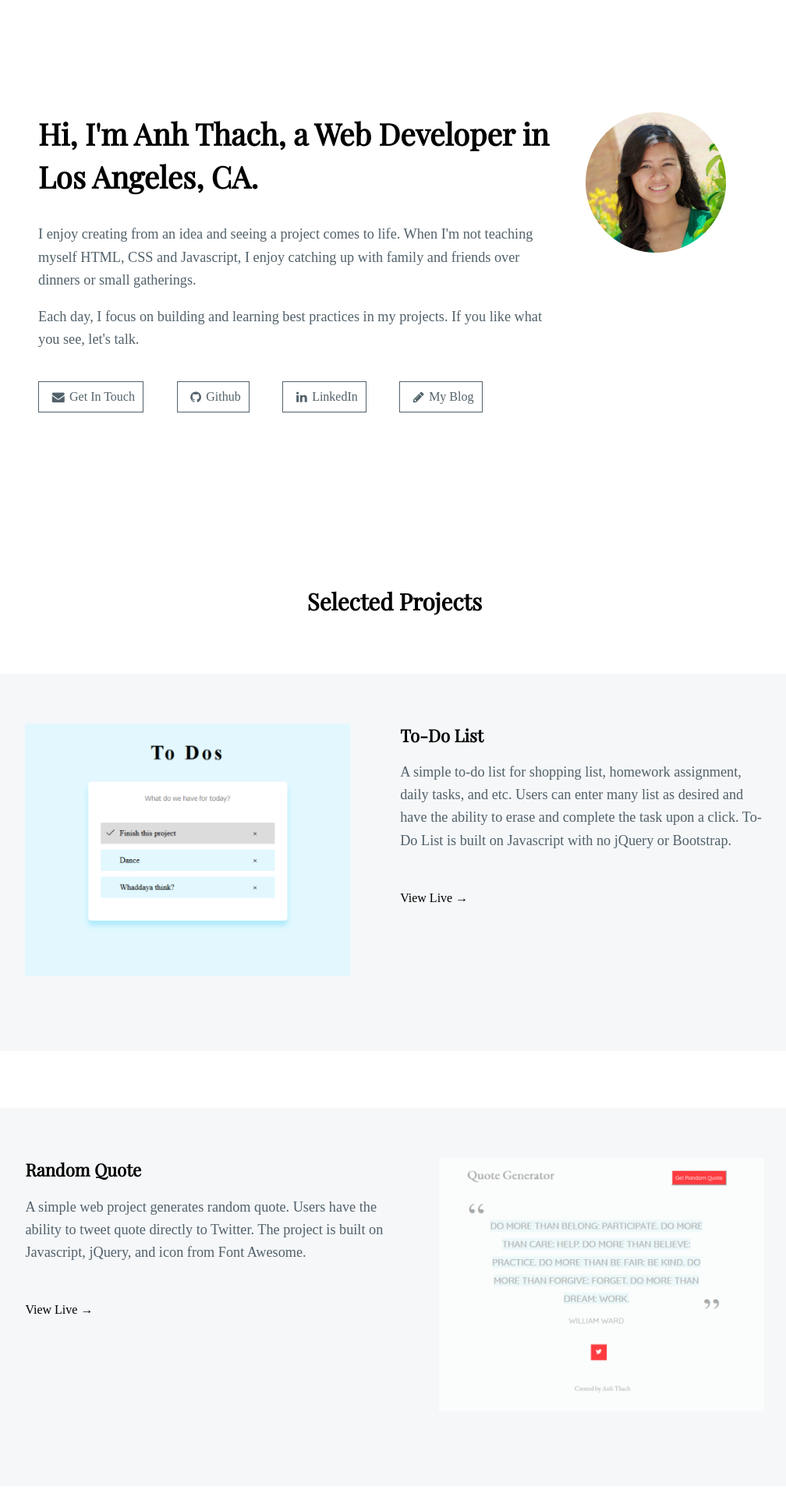
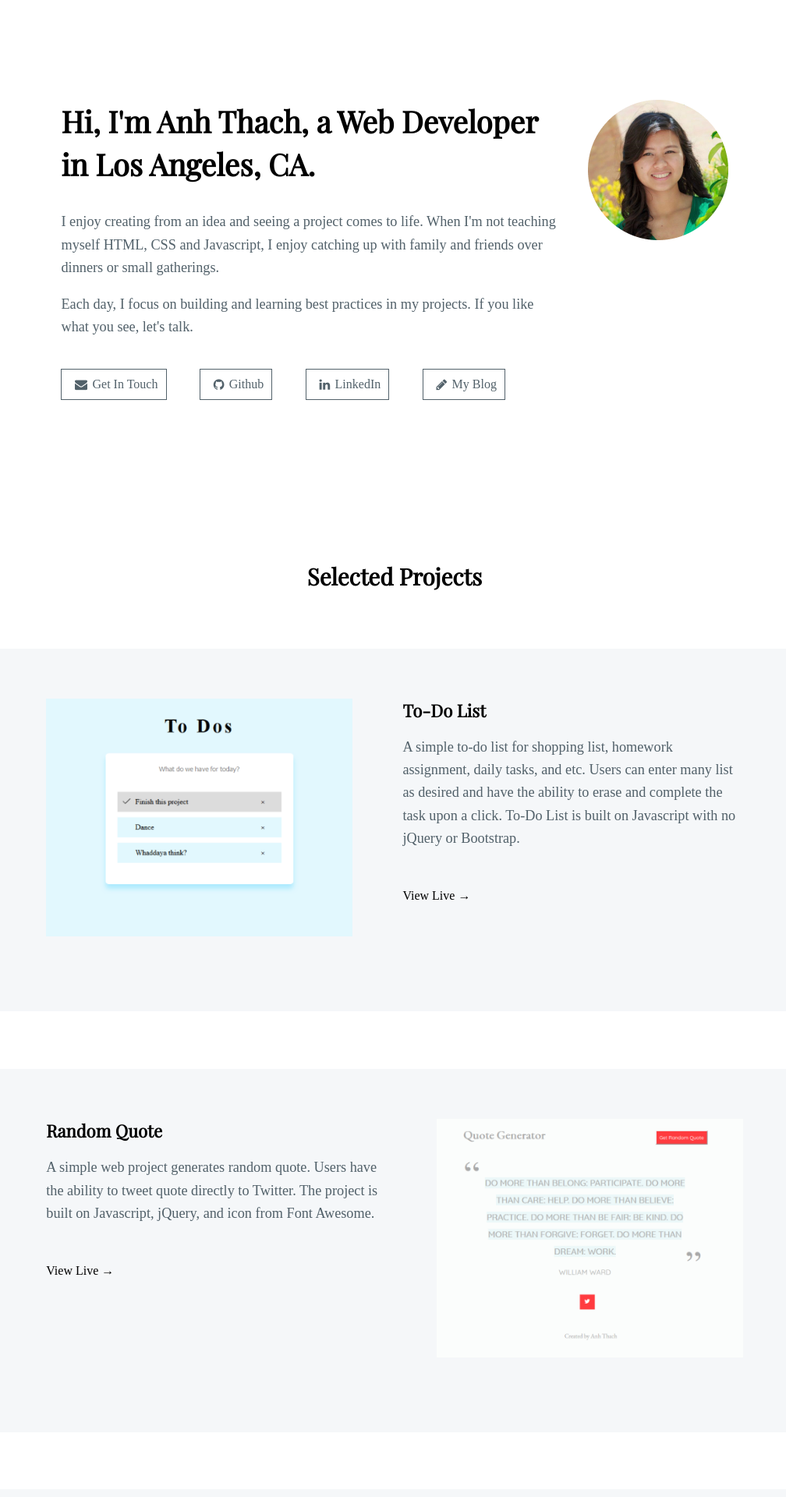
Before and after one commit to windan11/windan11.github.io, a Jekyll site: the page built from index.html, in a window 1280 px wide. Shown: the top 1920 px of the page at 78% size, without its empty margins (134-1142 px from the left). Built offline with Jekyll 4.4.1, drawn with Linux system fonts in a browser that asks for light colours; some web fonts are replaced.

Commit message:
add padding to body and intro

```diff
--- a/css/main.css
+++ b/css/main.css
@@ -1,5 +1,6 @@
 body{
 	margin: 0 auto;
+	padding: 2em;
 }
 h1, h2, h3, h4, h5, h6{
 	font-family: 'Playfair Display', serif;
@@ -24,7 +25,7 @@ a{
 }
 /*Intro---------------------------*/
 .intro{
-	padding: 7em 6em 9em 6em;
+	padding: 4em 4em 8em 6em;
 }
 .intro h1{
 	font-size: 2.4em;
```
